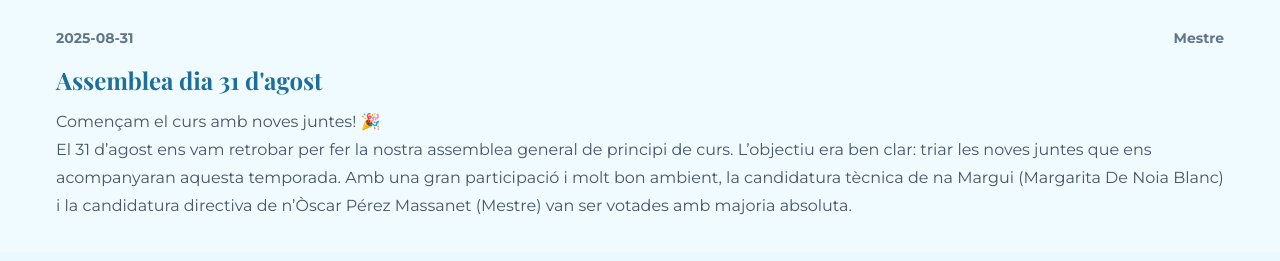
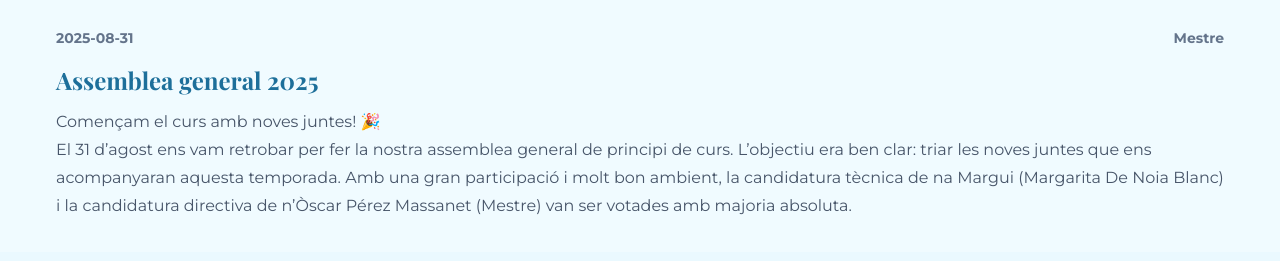
Before and after one commit to gambirotsuib/gambirotsuib.github.io, a Jekyll site: the page built from _posts/2025-08-31-assemblea.md, in a window 1280 px wide and 937 px high, cut to the strip 325-586 px from the top of the window. Built offline with Jekyll 4.4.1, drawn with Linux system fonts in a browser that asks for light colours; nearby versions of some CDN libraries.

Commit message:
blog: canvis

```diff
--- a/_posts/2025-08-31-assemblea.md
+++ b/_posts/2025-08-31-assemblea.md
@@ -1,5 +1,5 @@
 ---
-title: "Assemblea dia 31 d'agost"
+title: "Assemblea general 2025"
 author: Mestre
 image: https://i.imgur.com/KBm2Sl3.jpeg
 ---
```
Also changed, not shown: _posts/2025-12-31-prova.md (+1 -0 lines).
